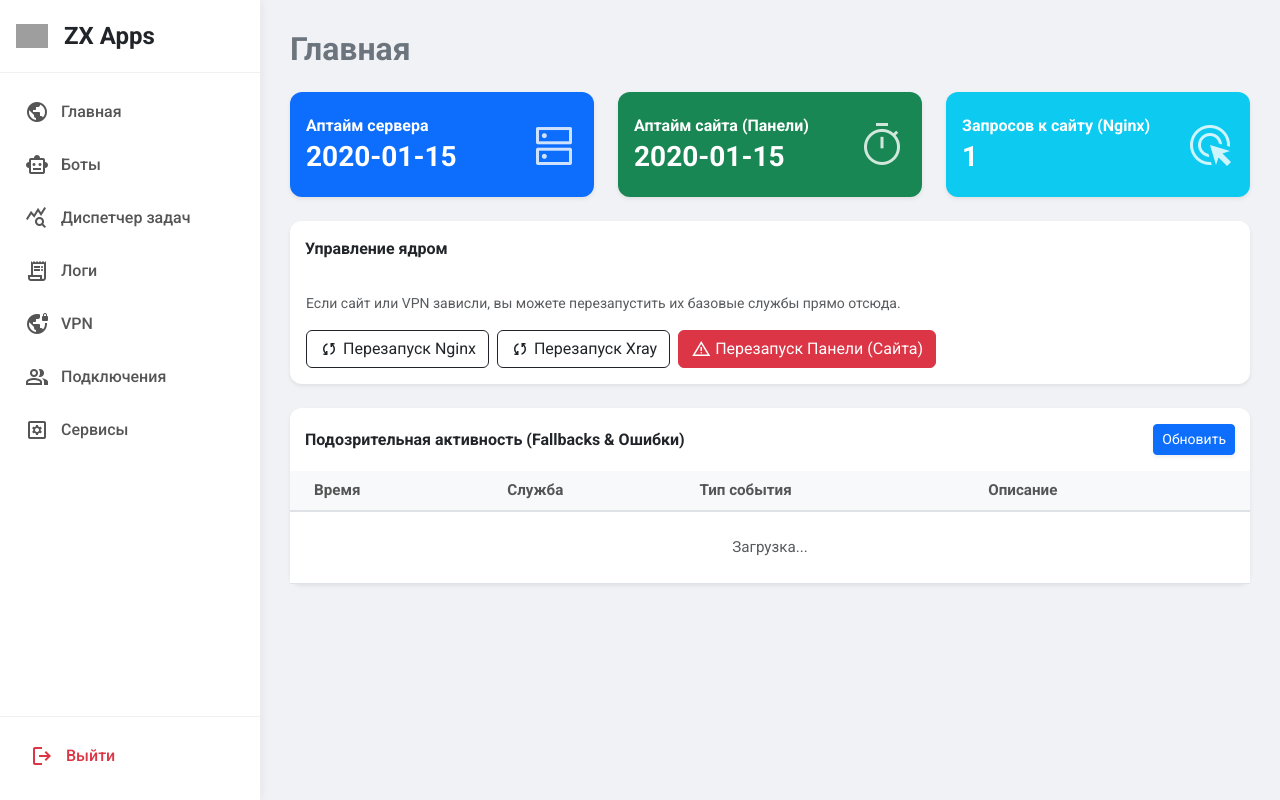
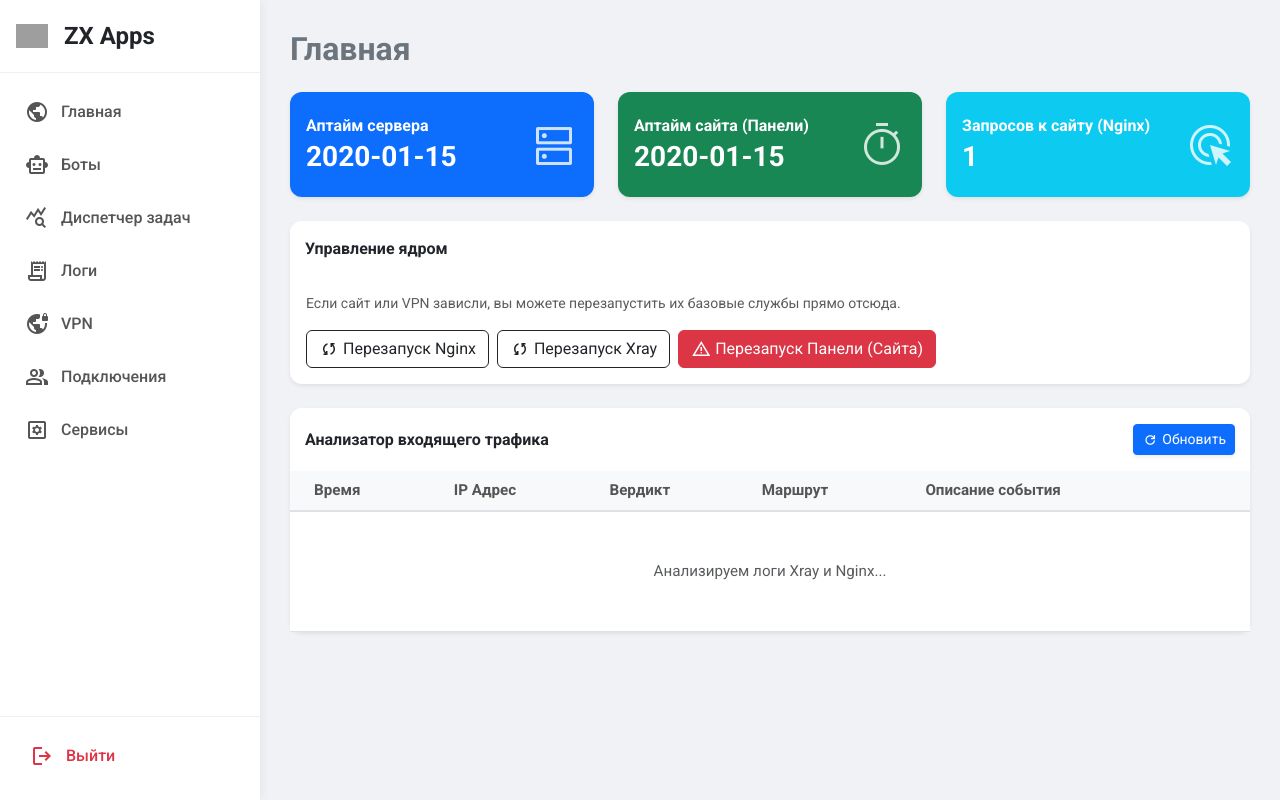
Before and after one commit to Zotic/webpanel, a Flask app: template templates/site_stats.html in a window 1280 px wide. Run offline with Flask 3, Linux system fonts and the light colour scheme; the template is opened without the code that fills it: most values are stand-ins (such as "Sample title", 1, 10 or a date in 2020); grey boxes are pictures that could not be loaded.

Commit message:
Update site_stats.html

```diff
--- a/templates/site_stats.html
+++ b/templates/site_stats.html
@@ -65,25 +65,29 @@
     </div>
 </div>
 
-<!-- Таблица подозрительной активности -->
+<!-- Умная таблица аналитики -->
 <div class="card border-0 shadow-sm">
     <div class="card-header bg-white py-3 border-bottom-0 d-flex justify-content-between align-items-center">
-        <span class="fw-bold">Подозрительная активность (Fallbacks & Ошибки)</span>
-        <button class="btn btn-sm btn-primary shadow-sm" onclick="fetchAnalytics()">Обновить</button>
+        <span class="fw-bold">Анализатор входящего трафика</span>
+        <button class="btn btn-sm btn-primary shadow-sm d-flex align-items-center gap-1" onclick="fetchAnalytics()">
+            <span class="material-symbols-outlined fs-6">refresh</span> Обновить
+        </button>
     </div>
     <div class="card-body p-0">
-        <div class="table-responsive" style="max-height: 500px; overflow-y: auto;">
-            <table class="table align-middle mb-0 text-nowrap">
+        <!-- table-responsive спасет мобилки от ломки верстки -->
+        <div class="table-responsive" style="max-height: 600px; overflow-y: auto;">
+            <table class="table align-middle mb-0 text-nowrap" style="min-width: 900px;">
                 <thead class="table-light position-sticky top-0" style="z-index: 1;">
                     <tr>
                         <th class="ps-4">Время</th>
-                        <th>Служба</th>
-                        <th>Тип события</th>
-                        <th class="pe-4">Описание</th>
+                        <th>IP Адрес</th>
+                        <th>Вердикт</th>
+                        <th>Маршрут</th>
+                        <th class="pe-4">Описание события</th>
                     </tr>
                 </thead>
                 <tbody id="analyticsTable">
-                    <tr><td colspan="4" class="text-center py-4 text-muted">Загрузка данных...</td></tr>
+                    <tr><td colspan="5" class="text-center py-5 text-muted">Загрузка данных...</td></tr>
                 </tbody>
             </table>
         </div>
@@ -95,9 +99,7 @@
 <script>
     async function restartCoreService(serviceName) {
         if (!confirm(`Точно перезапустить ${serviceName}?`)) return;
-
         try {
-            // Используем уже существующий API для сервисов
             const res = await fetch('/api/action', {
                 method: 'POST',
                 headers: { 'Content-Type': 'application/json' },
@@ -105,25 +107,17 @@
             });
             if (res.status === 401) { location.reload(); return; }
             const data = await res.json();
-
-            if (data.success) {
-                alert(`${serviceName} успешно перезапущен!`);
-            } else {
-                alert(`Ошибка: ${data.error}`);
-            }
+            if (data.success) alert(`${serviceName} успешно перезапущен!`);
+            else alert(`Ошибка: ${data.error}`);
         } catch (e) {
-            // Если перезапускаем саму панель, соединение разорвется - это нормально
-            if (serviceName === 'zxapps.service') {
-                setTimeout(() => location.reload(), 3000);
-            } else {
-                alert("Сбой соединения.");
-            }
+            if (serviceName === 'zxapps.service') setTimeout(() => location.reload(), 3000);
+            else alert("Сбой соединения.");
         }
     }
 
     async function fetchAnalytics() {
         const tbody = document.getElementById('analyticsTable');
-        tbody.innerHTML = '<tr><td colspan="4" class="text-center py-4 text-muted">Загрузка...</td></tr>';
+        tbody.innerHTML = '<tr><td colspan="5" class="text-center py-5 text-muted">Анализируем логи Xray и Nginx...</td></tr>';
 
         try {
             const res = await fetch('/api/site_analytics');
@@ -133,25 +127,33 @@
             if (data.success) {
                 tbody.innerHTML = '';
                 if (data.logs.length === 0) {
-                    tbody.innerHTML = '<tr><td colspan="4" class="text-center py-4 text-muted">Подозрительной активности не найдено.</td></tr>';
+                    tbody.innerHTML = '<tr><td colspan="5" class="text-center py-5 text-muted">Активности не найдено.</td></tr>';
                     return;
                 }
 
                 data.logs.forEach(log => {
                     const tr = document.createElement('tr');
-                    tr.className = `table-${log.color}`;
+
+                    // Легкая заливка строки в зависимости от типа угрозы
+                    let rowClass = "";
+                    if (log.color === 'danger') rowClass = "table-danger";
+                    else if (log.color === 'warning') rowClass = "table-warning";
+                    else if (log.color === 'success') rowClass = "table-success";
+
+                    tr.className = rowClass;
 
                     tr.innerHTML = `
-                        <td class="ps-4 text-muted small">${log.time}</td>
-                        <td class="fw-bold">${log.source}</td>
-                        <td><span class="badge bg-${log.color}">${log.type}</span></td>
-                        <td class="pe-4 text-dark font-monospace small" style="white-space: normal; word-break: break-word; max-width: 400px;">${log.message}</td>
+                        <td class="ps-4 text-muted small" style="font-family: 'Roboto', sans-serif;">${log.time}</td>
+                        <td class="fw-bold font-monospace text-dark">${log.ip}</td>
+                        <td><span class="badge bg-${log.color} w-100">${log.type}</span></td>
+                        <td class="text-muted small fw-bold">${log.source}</td>
+                        <td class="pe-4 text-dark font-monospace small" style="white-space: normal; word-break: break-word; min-width: 300px;">${log.desc}</td>
                     `;
                     tbody.appendChild(tr);
                 });
             }
         } catch (e) {
-            tbody.innerHTML = '<tr><td colspan="4" class="text-center py-4 text-danger">Ошибка загрузки данных</td></tr>';
+            tbody.innerHTML = '<tr><td colspan="5" class="text-center py-5 text-danger">Ошибка загрузки данных</td></tr>';
         }
     }
 
```
